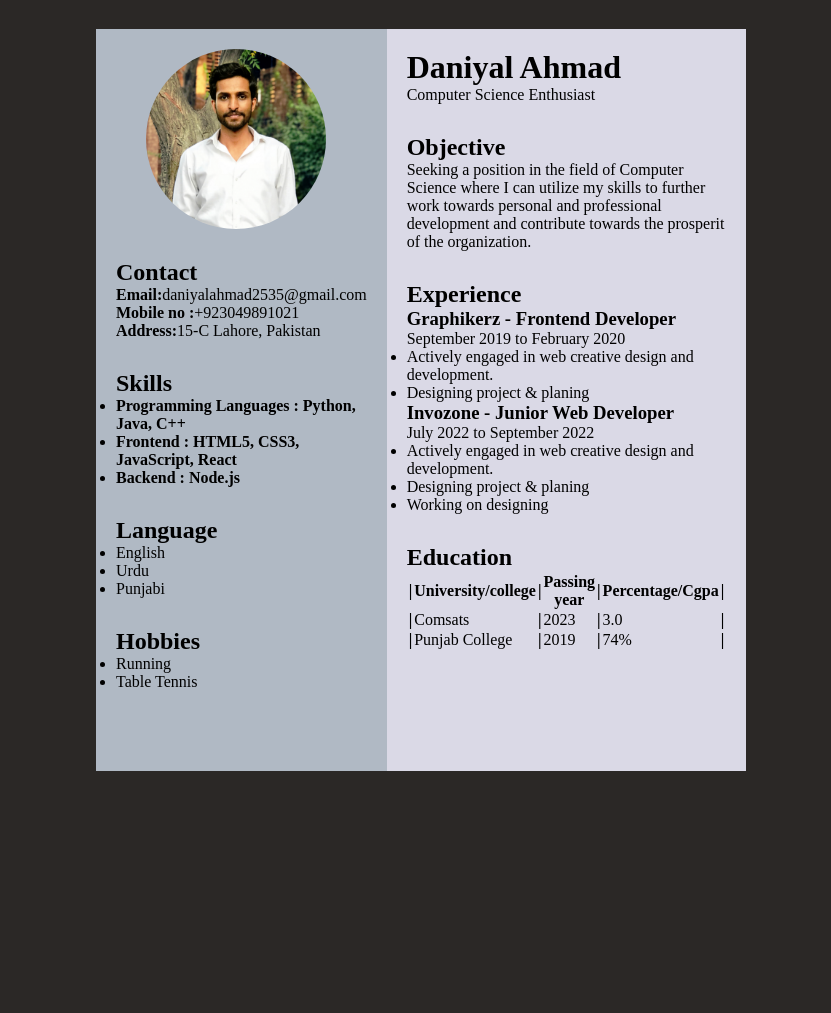
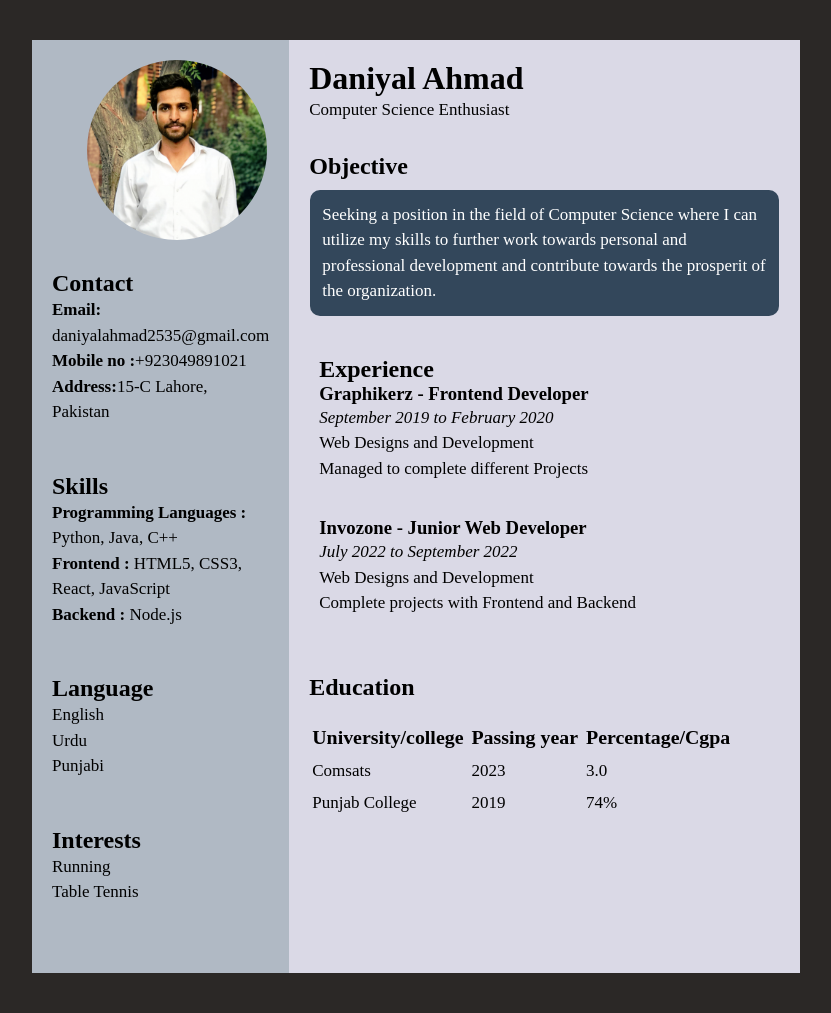
Before and after one commit to dnyl28/SP20-BCS-128, a PHP site: page /cv-2.html in a window 1280 px wide. Shown: the whole page, without its empty margins (224-1055 px from the left). Before the commit the page ends 771 px from the top, so only its background shows below. Run offline with PHP 8.4, Linux system fonts and the light colour scheme.

Commit message:
Final CV

```diff
--- a/Lab Task-1/cv-2.css
+++ b/Lab Task-1/cv-2.css
@@ -5,13 +5,15 @@
 	box-sizing: border-box;
 }
 body {
+	margin-top: 40px;
+	margin-bottom: 40px;
 	background-color: rgb(43, 40, 38);
 	display: flex;
 	justify-content: center;
 	align-items: center;
 }
 .full {
-	width: 50%;
+	width: 60%;
 	max-width: 1000px;
 	min-height: 200px;
 	background-color: rgb(51, 47, 43);
@@ -32,7 +34,10 @@ body {
 	padding: 20px;
 
 }
- .Contact, .Skills, .Language, .Hobbies, .title,
+.Experience{
+	padding: 10px;
+}
+.Contact, .Skills, .Language, .Interests, .title,
 .Summary, .Experience,  .project {
 	margin-bottom: 30px;
 }
@@ -43,6 +48,7 @@ body {
 .Education
 {
 	margin-bottom: 100px;
+
 }
 
 
@@ -55,6 +61,34 @@ body {
 	border-bottom-left-radius: 50% 50%;
 	border-bottom-right-radius: 50% 50%;
 
-		border-radius: 30px;
+		border-radius: 40px;
 
 }
+#obj {
+	padding: 12px;
+	margin: 1px;
+	margin-top: 10px;
+
+	/* other styling */
+	background-color: #33475b;
+	border-radius: 10px;
+	color: white;
+	font-family: Avenir;
+  }
+
+  ul {
+	list-style-type: none;
+	padding: 0;
+	margin: 0;
+  }
+
+  th, td{
+	padding: 5px;
+	padding-left: 1px;
+	font-size: 17px;
+
+  }
+  p, li{
+	font-size: 17px;
+	line-height:150%;
+  }
--- a/Lab Task-1/cv-2.html
+++ b/Lab Task-1/cv-2.html
@@ -16,52 +16,59 @@
 
 
                      style="width:180px;height:180px;
-                     border-radius: 100px; margin-left: 30px;
+                     border-radius: 110px; margin-left: 35px;
                      margin-bottom: 30;">
             </div>
             <div class="Contact">
                 <h2>Contact</h2>
 
 
-<p><b>Email:</b>daniyalahmad2535@gmail.com</p>
+                <ul>
+                    <li><b>Email: </b>
+                        daniyalahmad2535@gmail.com</li>
+
+                    <li><b>Mobile no :</b>+923049891021 </li>
+                    <li><b>Address:</b>15-C Lahore, Pakistan</li>
+                </ul>
 
 
 
 
 
-<p><b>Mobile no :</b>+923049891021</p>
-
-
-<p><b>Address:</b>15-C Lahore, Pakistan</p>
-
-
             </div>
+            <br>
             <div class="Skills">
                 <h2>Skills</h2>
+
                 <ul>
-                    <li><b>Programming Languages :
-                      Python, Java, C++</b></li>
+                    <li><b>Programming Languages :</b>
+                      Python, Java, C++</li>
 
-                    <li><b>Frontend : HTML5, CSS3,
-                      JavaScript, React</b></li>
-                    <li><b>Backend : Node.js</b></li>
+                    <li><b>Frontend :</b> HTML5, CSS3, React,
+                      JavaScript </li>
+                    <li><b>Backend :</b> Node.js</li>
                 </ul>
             </div>
+            <br>
             <div class="Language">
                 <h2>Language</h2>
-                <ul>
+
+                <ul >
                     <li>English</li>
                     <li>Urdu</li>
                     <li>Punjabi</li>
                 </ul>
             </div>
-            <div class="Hobbies">
-                <h2>Hobbies</h2>
+            <br>
+            <div class="Interests">
+                <h2>Interests</h2>
+
                 <ul>
                     <li>Running</li>
                     <li>Table Tennis</li>
                 </ul>
             </div>
+            <br>
         </div>
         <div class="right">
             <div class="name">
@@ -79,7 +86,7 @@
                 <h2>Objective</h2>
 
 
-<p>Seeking a position in the field of Computer Science
+<p id="obj">Seeking a position in the field of Computer Science
     where I can utilize my skills to further work towards personal
      and professional development and contribute towards the prosperit
       of the organization.
@@ -90,61 +97,69 @@
             </div>
             <div class="Experience">
                 <h2>Experience</h2>
+
                 <h3>Graphikerz - Frontend Developer</h3>
 
 
-<p>September 2019 to February 2020</p>
+<p><i>September 2019 to February 2020</i></p>
 
 
 
                 <ul>
-                    <li>Actively engaged in web creative
-                      design and development.</li>
-                    <li>Designing project & planing</li>
+                    <li>Web Designs and Development</li>
+                    <li>Managed to complete different Projects</li>
                 </ul>
+
+                <br>
+                <br>
+
                 <h3>Invozone - Junior Web Developer</h3>
 
 
-<p>July 2022 to September 2022</p>
+<p><i>July 2022 to September 2022</i></p>
 
 
 
                 <ul>
-                    <li>Actively engaged in web creative
-                      design and development.</li>
-                    <li>Designing project & planing</li>
-                    <li>Working on designing</li>
+                    <li>Web Designs and Development</li>
+                    <li>Complete projects with Frontend and Backend</li>
+
                 </ul>
             </div>
+            <br>
+
+
             <div class="Education">
                 <h2>Education</h2>
+
                 <table>
                     <tr>
-                        <th>   |   </th>
-                        <th>University/college  </th>
-                        <th>   |   </th>
-                        <th>Passing year  </th>
-                        <th>   |   </th>
-                        <th>   Percentage/Cgpa</th>
-                        <th>   |   </th>
+
+                        <th> <h3>University/college</h3>  </th>
+
+                        <th><h3>Passing year</h3>  </th>
+
+                        <th><h3>Percentage/Cgpa</h3></th>
+
+                    </tr>
+                    <br>
+                    <tr>
+
+                        <td> Comsats</td>
+
+                        <td> 2023</td>
+
+                        <td> 3.0</td>
+
                     </tr>
                     <tr>
-                        <th>   |   </th>
-                        <td>Comsats</td>
-                        <th>   |   </th>
-                        <td>2023</td>
-                        <th>   |   </th>
-                        <td>3.0</td>
-                        <th>   |   </th>
-                    </tr>
-                    <tr>
-                        <th>   |   </th>
-                        <td>Punjab College</td>
-                        <th>   |   </th>
-                        <td>2019</td>
-                        <th>   |   </th>
-                        <td>74%</td>
-                        <th>   |   </th>
+
+                        <td> Punjab College</td>
+
+                        <td> 2019</td>
+
+                        <td> 74%</td>
+
                     </tr>
                 </table>
             </div>
```
Also changed, not shown: Practise/practice.css (added, +110 -0 lines), Practise/practise.html (added, +86 -0 lines), Practise/facetedbowls.jpg (added), Practise/favicon.png (added).
